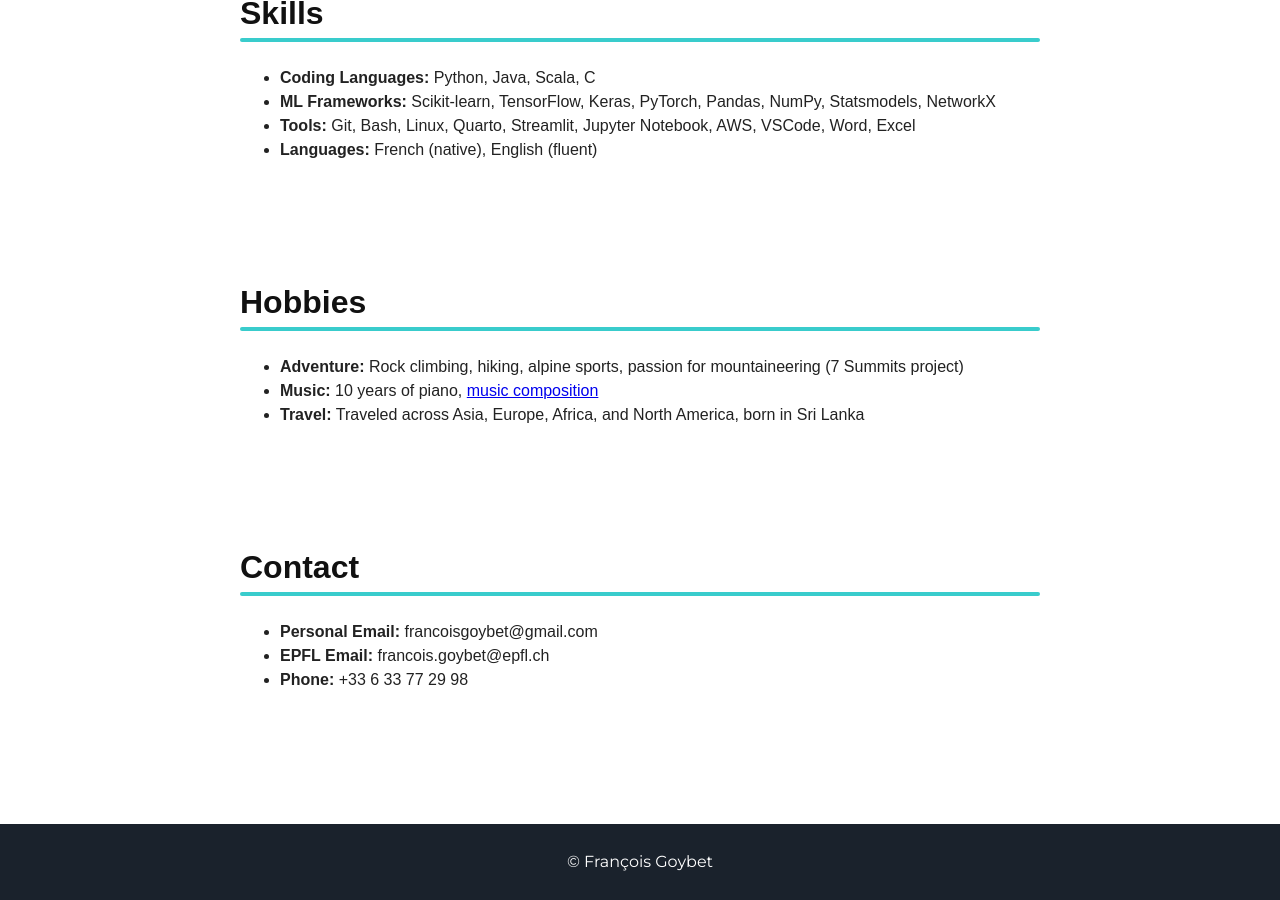
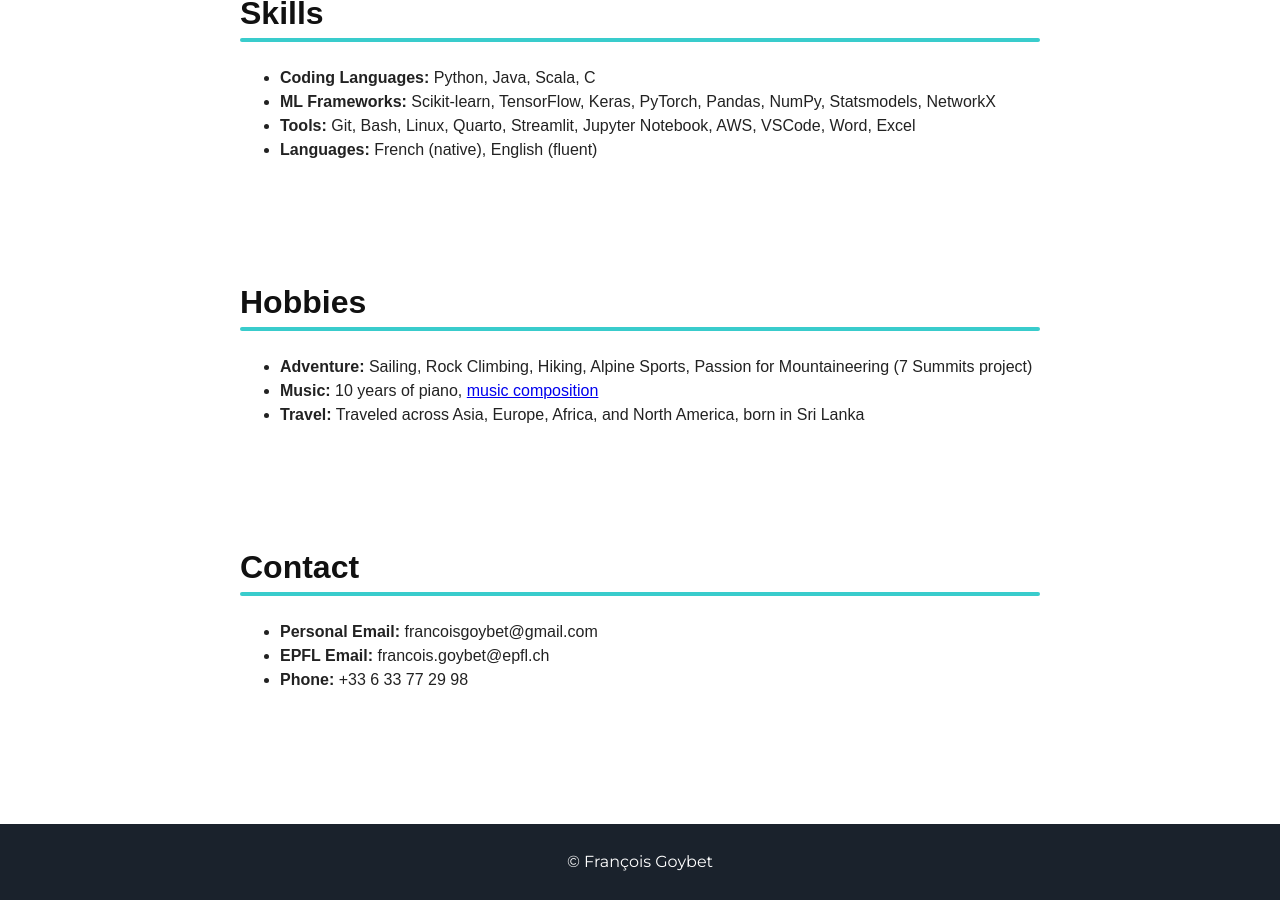
Before and after one commit to francois-goybet/francois-goybet.github.io, a Jekyll site: the page built from index.html, in a window 1280 px wide and 900 px high, scrolled down 4368 px. Built offline with Jekyll 4.4.1, drawn with Linux system fonts in a browser that asks for light colours.

Commit message:
Update education.html

```diff
--- a/_includes/education.html
+++ b/_includes/education.html
@@ -149,7 +149,7 @@
 <section id="hobbies" class="education-section">
   <h2>Hobbies</h2>
   <ul>
-    <li><strong>Adventure:</strong> Rock climbing, hiking, alpine sports, passion for mountaineering (7 Summits project)</li>
+    <li><strong>Adventure:</strong> Sailing, Rock Climbing, Hiking, Alpine Sports, Passion for Mountaineering (7 Summits project)</li>
     <li><strong>Music:</strong> 10 years of piano, <a href="https://soundcloud.com/user-829005203" target="_blank" rel="noopener noreferrer">music composition</a></li>
     <li><strong>Travel:</strong> Traveled across Asia, Europe, Africa, and North America, born in Sri Lanka</li>
   </ul>
```
